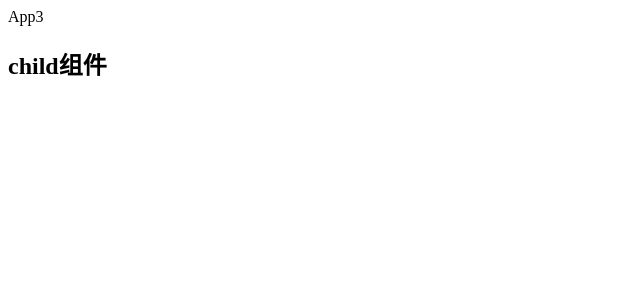
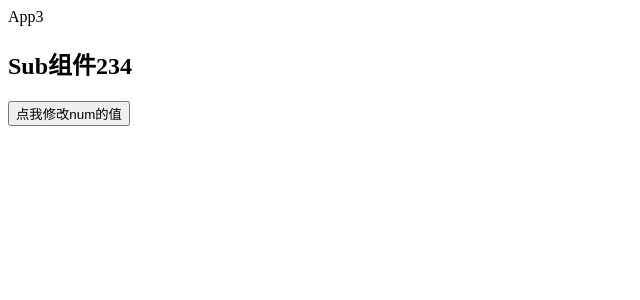
Before and after one commit to Ddkkkk11/ReactDemo, a React (Create React App) app: page / in a window 1280 px wide. Shown: the top 300 px of the page, without its empty margins (0-640 px from the left). Built offline with nearby package versions, Linux system fonts and the light colour scheme.

Commit message:
子传父

```diff
--- /dev/null
+++ b/src/Child.jsx
@@ -0,0 +1,41 @@
+import React ,{useState}  from "react";
+
+
+//子组件
+function Sub(props){
+
+    return (
+        <>
+            <h2>Sub组件{props.num}</h2>
+            <button onClick={() =>props.setNum(567)}>点我修改num的值</button>
+        </>
+    )
+
+}
+
+//父组件
+function Father(props) {
+    console.log(props)
+    return (
+        <Sub num={props.num} setNum={props.setNum}/>
+    )
+}
+
+
+//顶级组件
+const Child = () => {
+    const [num,setNum] = useState(234);
+    //提供给子组件修改num的函数
+  /*  const changeNumFun = (arg) =>{
+        // setNum('asdasd');
+    setNum(arg);
+    }*/
+    return (
+        <>
+            App3
+            <Father num={num} setNum={setNum}/>
+        </>
+    );
+};
+
+export default Child;
--- a/src/index.js
+++ b/src/index.js
@@ -1,6 +1,6 @@
 import ReactDOM from 'react-dom';
 // import React from 'react';
-import App from "./App3";
+import App from "./Child";
 
 ReactDOM.render(<App/>,document.getElementById('root'));
 /*
```
